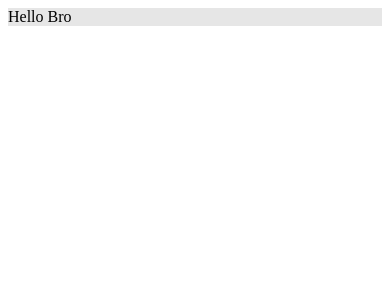
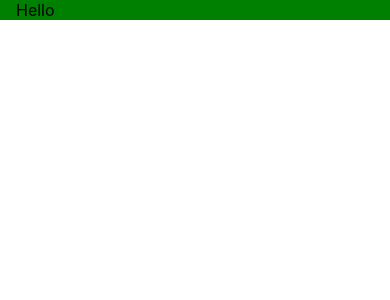
Before and after one commit to Mavrik-jnr/rent-landing-page, a React (Create React App) app: page / in a window 390 px wide. Shown: the top 300 px of the page. Built offline with nearby package versions, Linux system fonts and the light colour scheme.

Commit message:
feat: create responsive section

```diff
--- a/src/App.js
+++ b/src/App.js
@@ -1,8 +1,15 @@
+import { AppBar } from "@mui/material";
 import { useTheme } from "@mui/material/styles";
 import { Box } from "@mui/system";
+import { Section } from "./components/Section";
 
 function App() {
-  return <Box sx={{ backgroundColor: "background.secondary" }}>Hello Bro</Box>;
+  return (
+    <Section>
+      {/* <AppBar sx={{ backgroundColor: "transparent" }}>Hello</AppBar> */}
+      Hello
+    </Section>
+  );
 }
 
 export default App;
--- /dev/null
+++ b/src/components/Section.js
@@ -0,0 +1,20 @@
+import { styled } from "@mui/material";
+
+export const Section = styled("section", {
+  name: "MuiSection",
+  overridesResolver: (props, styles) => {
+    return [styles.root];
+  },
+})({
+  //Mobile first Responsive Padding
+  paddingInline: "16px",
+  "@media (min-width:600px)": {
+    paddingInline: "clamp(16px, 8.5vw, 32px)",
+  },
+  "@media (min-width:900px)": {
+    paddingInline: "clamp(32px, 8.5vw, 60px)",
+  },
+  "@media (min-width:1200px)": {
+    paddingInline: "clamp(60px, 8.5vw, 120px)",
+  },
+});
--- a/src/index.css
+++ b/src/index.css
@@ -1,13 +1,21 @@
+/* html {
+  padding: 0;
+}
+body {
+  padding: 0px;
+  margin: 0;
+} */
 body {
   margin: 0;
-  font-family: -apple-system, BlinkMacSystemFont, 'Segoe UI', 'Roboto', 'Oxygen',
-    'Ubuntu', 'Cantarell', 'Fira Sans', 'Droid Sans', 'Helvetica Neue',
+  padding: 0;
+  font-family: -apple-system, BlinkMacSystemFont, "Segoe UI", "Roboto", "Oxygen",
+    "Ubuntu", "Cantarell", "Fira Sans", "Droid Sans", "Helvetica Neue",
     sans-serif;
   -webkit-font-smoothing: antialiased;
   -moz-osx-font-smoothing: grayscale;
 }
 
 code {
-  font-family: source-code-pro, Menlo, Monaco, Consolas, 'Courier New',
+  font-family: source-code-pro, Menlo, Monaco, Consolas, "Courier New",
     monospace;
 }
--- a/src/index.js
+++ b/src/index.js
@@ -1,6 +1,6 @@
 import React from "react";
 import ReactDOM from "react-dom/client";
-
+import "./index.css";
 import App from "./App";
 
 import { ThemeProvider, createTheme } from "@mui/material/styles";
@@ -19,6 +19,17 @@ const theme = createTheme({
     background: { secondary: "#e6e6e6" },
     textDefault: "#18191F",
   },
+
+  components: {
+    MuiSection: {
+      styleOverrides: {
+        root: {
+          // display: "none",
+          backgroundColor: "green",
+        },
+      },
+    },
+  },
 });
 
 const root = ReactDOM.createRoot(document.getElementById("root"));
```
Also changed, not shown: assets/Logo.png (added).
